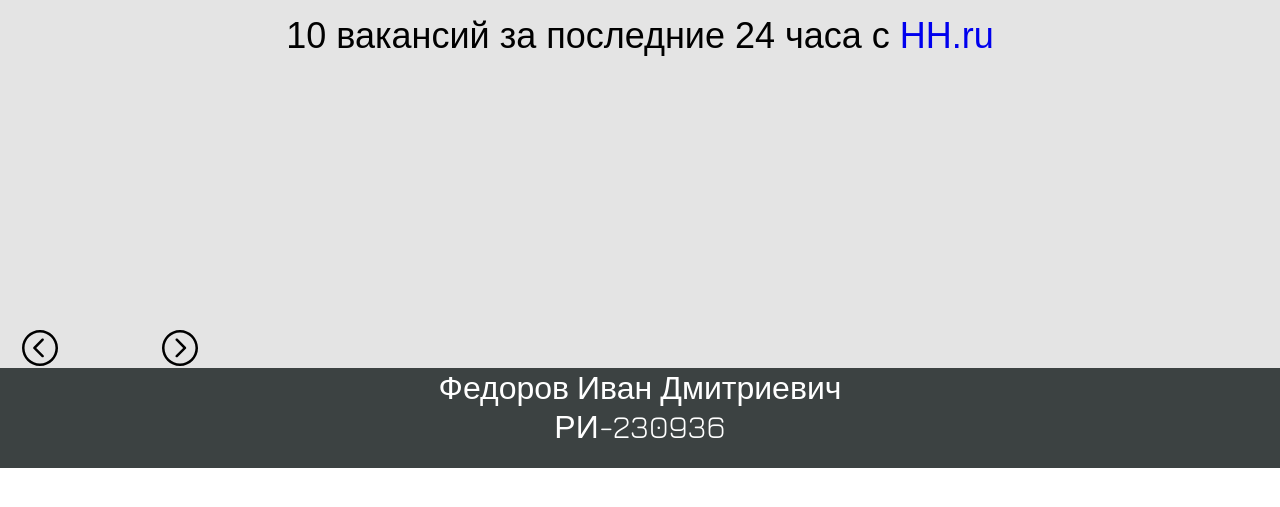
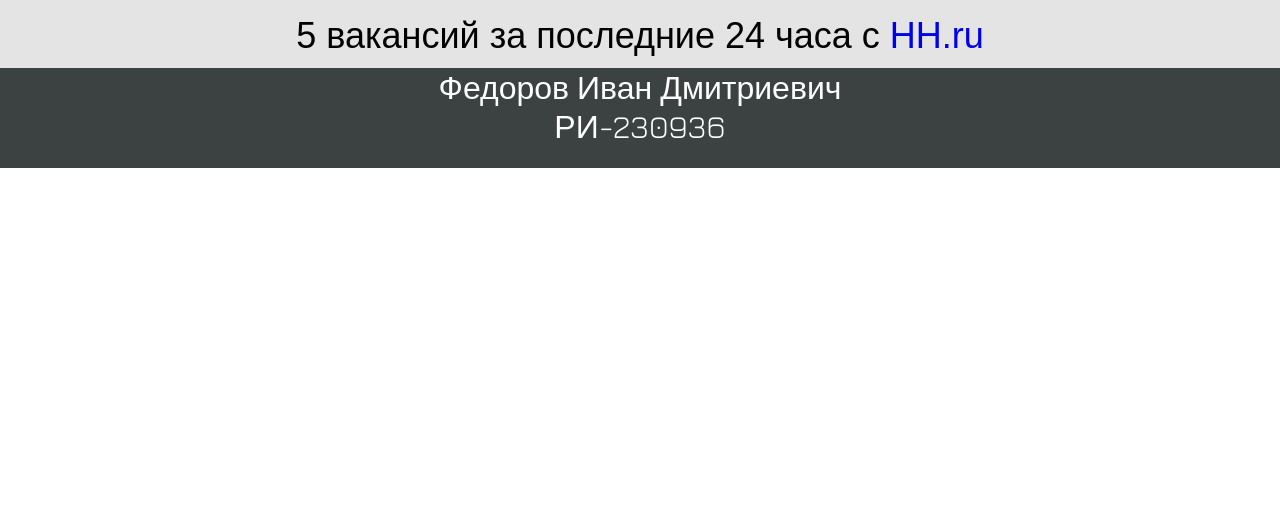
Before and after one commit to H1TgH/django-project-QA, a Django app: page /vacancies in a window 1280 px wide. Shown: the part 103-610 px from the top of the page. Run offline with Django 5.2, Linux system fonts and the light colour scheme; data that the repository does not hold is empty; some web fonts are replaced.

Commit message:
added the display of several vacancies on the vacancies page

```diff
--- a/static/vacancies/css/vacancies.css
+++ b/static/vacancies/css/vacancies.css
@@ -32,28 +32,11 @@ main {
 }
 
 .cards-section {
-    display: flex;
     width: 100%;
-    background-color:#E4E4E4;
-}
-
-.prev-card, .next-card {
-    background-image: url('/static/vacancies/img/previous-card.svg');
+    background-color: #E4E4E4;
+    padding: 0;
     margin: 0;
-    padding: 0;
-    border: none;
-    background-color:#E4E4E4;
-    background-size: cover;
-    cursor: pointer;
-    width: 40px;
-    height: 40px;
-    margin-left: 20px;
-    margin-top: 260px;
-}
-
-.next-card {
-    background-image: url('/static/vacancies/img/next-card.svg');
-    margin-left: 100px;
+    overflow: hidden;
 }
 
 .card {
@@ -70,8 +53,8 @@ main {
 
 .card-title h2 {
     margin: 0;
-    margin-top: 30px;
     padding: 0;
+    padding-top: 30px;
     text-align: center;
 }
 
@@ -107,7 +90,10 @@ main {
     line-height: 25px;
 }
 
+.card-published-at p {
+    padding-bottom: 30px;
+}
 
 .card div {
-    margin-bottom: 30px !important;
+    margin-bottom: 30px;
 }
--- a/templates/vacancies/vacancies.html
+++ b/templates/vacancies/vacancies.html
@@ -9,12 +9,9 @@
 
 {% block content %}
 <div class="vacancies-title-div">
-    <h1 class="vacancies-title">10 вакансий за последние 24 часа с <a href="https://hh.ru/">HH.ru</a></h1>
+    <h1 class="vacancies-title">5 вакансий за последние 24 часа с <a href="https://hh.ru/">HH.ru</a></h1>
 </div>
 <section class="cards-section">
-    <button class="prev-card">
-
-    </button>
     {% for vacancy in vacancies %}
     <div class="card">
         <div class="card-title">
@@ -40,8 +37,5 @@
         </div>
     </div>
     {% endfor %}
-    <button class="next-card">
-
-    </button>
 </section>
 {% endblock %}
--- a/vacancies/views.py
+++ b/vacancies/views.py
@@ -18,7 +18,7 @@ def get_recent_vacancies(profession):
         vacancies_data = response.json()
         vacancies = []
 
-        for vacancyIndex in range(min(1, len(vacancies_data["items"]))):
+        for vacancyIndex in range(min(5, len(vacancies_data["items"]))):
             vacancy = vacancies_data["items"][vacancyIndex]
             id = vacancy.get('id')
             title = vacancy.get('name', 'Нет данных')
```
